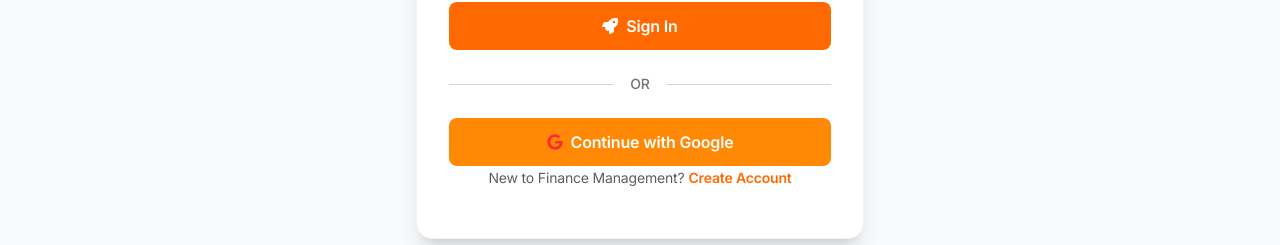
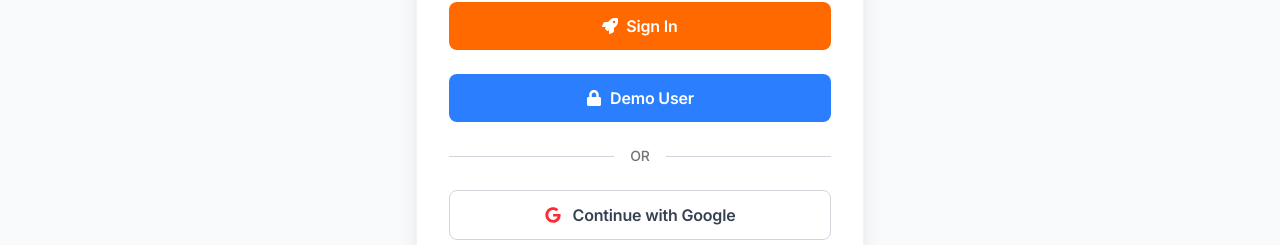
Before and after one commit to AH-Muzahid/Finance-Management-App, a React (Vite) app: page /login in a window 1280 px wide. Shown: the part 555-800 px from the top of the page. Built offline with nearby package versions, Linux system fonts and the light colour scheme; no server answers.

Commit message:
Enhanced Login: Added functional Demo User button, automated credential filling, and modernized Google login button style.

```diff
--- a/src/Pages/Login.jsx
+++ b/src/Pages/Login.jsx
@@ -11,6 +11,9 @@ const provider = new GoogleAuthProvider();
 const LogIn = () => {
     const [showPassword, setShowPassword] = useState(false);
 
+    const [email, setEmail] = useState('');
+    const [password, setPassword] = useState('');
+
     const navigate = useNavigate();
     const location = useLocation();
     const from = location.state?.from?.pathname || '/';
@@ -19,18 +22,13 @@ const LogIn = () => {
         document.title = 'Sign In - Finance Management';
     }, []);
 
-
-
     const handleLogin = (event) => {
         event.preventDefault();
 
-        const form = event.target;
-        const email = form.email.value;
-        const password = form.password.value;
-
         signInWithEmailAndPassword(auth, email, password)
             .then(result => {
-                form.reset();
+                setEmail('');
+                setPassword('');
                 toast.success('Login successful! Welcome back.');
                 navigate(from, { replace: true });
             })
@@ -48,7 +46,6 @@ const LogIn = () => {
     };
 
     const handleGoogleLogin = () => {
-
         signInWithPopup(auth, provider)
             .then(result => {
                 toast.success('Google login successful! Welcome back.');
@@ -57,6 +54,12 @@ const LogIn = () => {
             .catch(error => {
                 toast.error('Google login failed. Please try again.');
             });
+    };
+
+    const handleDemoLogin = () => {
+        setEmail('demo@finease.com');
+        setPassword('Democratic123');
+        toast.success('Demo credentials filled! Click Sign In.');
     };
 
     return (
@@ -81,6 +84,8 @@ const LogIn = () => {
                             <input
                                 type="email"
                                 name="email"
+                                value={email}
+                                onChange={(e) => setEmail(e.target.value)}
                                 className="w-full px-4 py-3 border border-gray-300 dark:border-gray-600 bg-white dark:bg-gray-800 text-black dark:text-white placeholder-black dark:placeholder-gray-400 rounded-lg focus:ring-2 focus:ring-orange-500 focus:border-orange-500 focus:outline-none transition-all"
                                 placeholder="Enter your email"
                                 required
@@ -95,6 +100,8 @@ const LogIn = () => {
                                 <input
                                     type={showPassword ? "text" : "password"}
                                     name="password"
+                                    value={password}
+                                    onChange={(e) => setPassword(e.target.value)}
                                     className="w-full px-4 py-3 border border-gray-300 dark:border-gray-600 bg-white dark:bg-gray-800 text-black dark:text-white placeholder-black dark:placeholder-gray-400 rounded-lg focus:ring-2 focus:ring-orange-500 focus:border-orange-500 focus:outline-none transition-all pr-12"
                                     placeholder="Enter your password"
                                     required
@@ -111,7 +118,6 @@ const LogIn = () => {
                                 <button
                                     type="button"
                                     onClick={() => {
-                                        const email = document.querySelector('input[name="email"]').value;
                                         navigate('/forgot-password', { state: { email } });
                                     }}
                                     className="text-orange-500 hover:text-orange-600 text-sm font-medium text-center"
@@ -121,10 +127,16 @@ const LogIn = () => {
                             </div>
                         </div>
 
+                        <button className="w-full bg-orange-500 hover:bg-orange-600 text-white py-3 px-6 rounded-lg font-semibold transition-colors flex items-center justify-center gap-2">
+                            <FaRocket /> Sign In
+                        </button>
 
-
-                        <button className="w-full bg-orange-500 hover:bg-orange-600 text-white py-3 px-6 rounded-lg font-semibold transition-colors flex items-center justify-center gap-2">
-                            <FaRocket/> Sign In
+                        <button
+                            type="button"
+                            onClick={handleDemoLogin}
+                            className="w-full bg-blue-500 hover:bg-blue-600 text-white py-3 px-6 rounded-lg font-semibold transition-colors flex items-center justify-center gap-2"
+                        >
+                            <FaLock /> Demo User
                         </button>
                     </form>
 
@@ -136,13 +148,13 @@ const LogIn = () => {
 
                     <button
                         onClick={handleGoogleLogin}
-                        className="w-full bg-orange-400 hover:bg-orange-500 text-white py-3 px-6 rounded-lg font-semibold transition-colors flex items-center justify-center gap-2"
+                        className="w-full bg-white dark:bg-gray-800 border border-gray-300 dark:border-gray-600 hover:bg-gray-50 dark:hover:bg-gray-700 text-gray-700 dark:text-gray-200 font-semibold py-3 px-6 rounded-lg transition-colors flex items-center justify-center gap-3"
                     >
                         <FaGoogle className="text-red-500" />
                         Continue with Google
                     </button>
 
-                    <p className="text-center text-sm text-base-content/70">
+                    <p className="text-center text-sm text-base-content/70 mt-4">
                         New to Finance Management?
                         <Link to='/register' className='text-orange-500 hover:text-orange-600 font-semibold ml-1 transition-colors'>
                             Create Account
```
